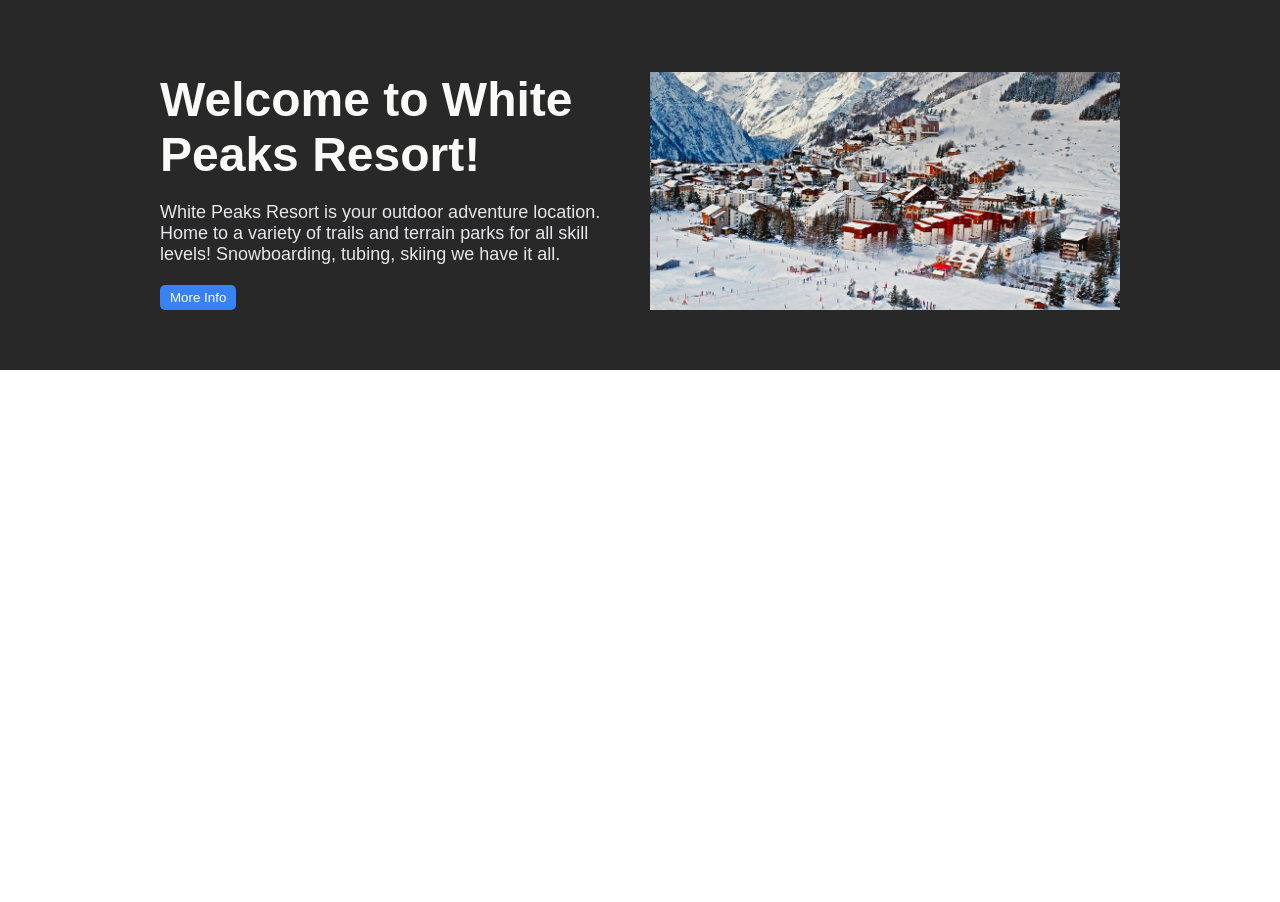
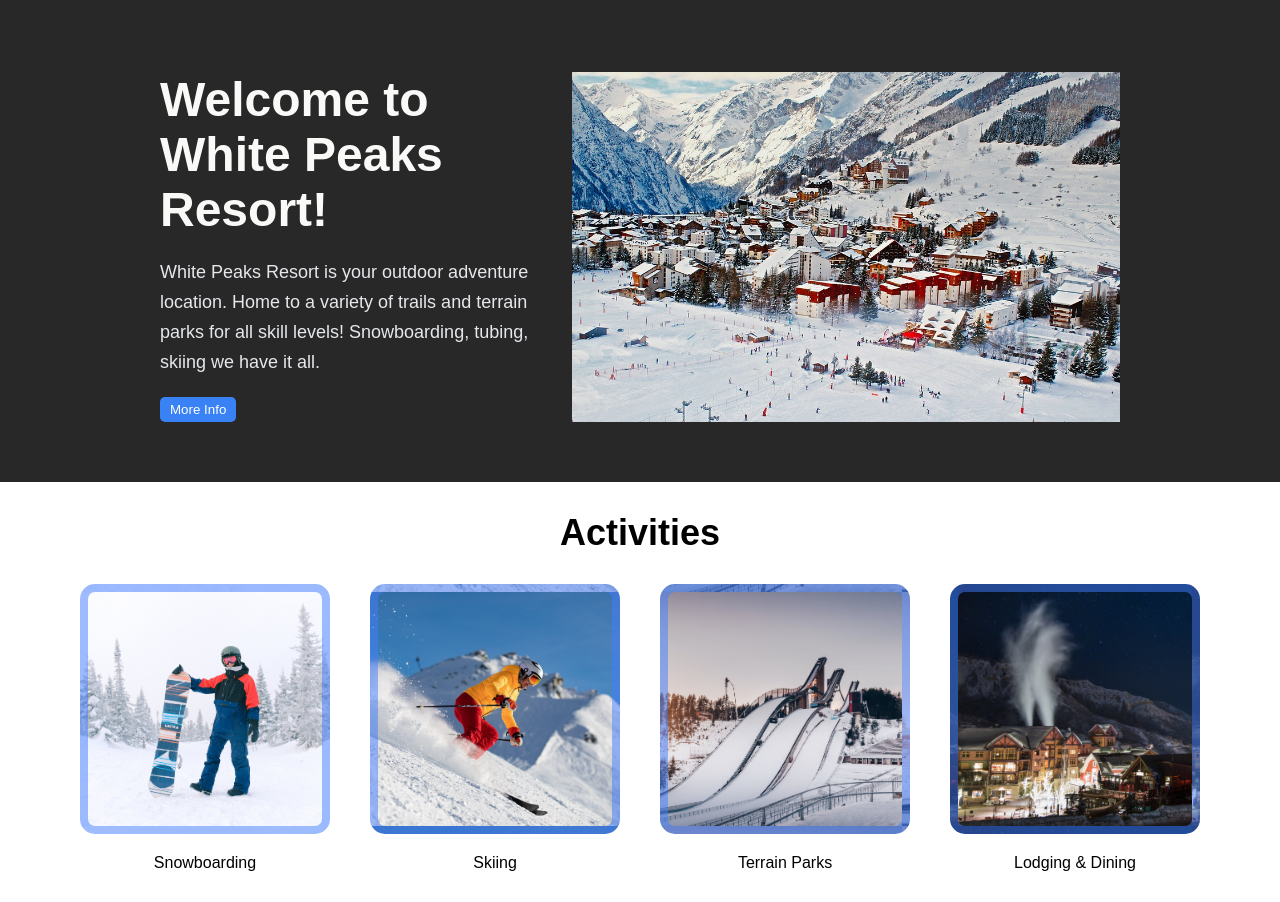
Before and after one commit to dbradd/landing-page, a plain HTML site: page index.html in a window 1280 px wide. Shown: the part 68-970 px from the top of the page. Before the commit the page ends 800 px from the top, so only its background shows below. Drawn offline with Linux system fonts and the light colour scheme.

Commit message:
added activities section

```diff
--- a/index.html
+++ b/index.html
@@ -26,5 +26,26 @@
         <div class="resortimg">
         </div>
     </div>
+    <div class="activity">
+        <h4>Activities</h4>
+        <div class="bar">
+            <div class="barimg">
+                <div class="snowboard"></div>
+                <p>Snowboarding</p>
+            </div>
+            <div class="barimg">
+                <div class="ski"></div>
+                <p>Skiing</p>
+            </div>
+            <div class="barimg">
+                <div class="terrain"></div>
+                <p>Terrain Parks</p>
+            </div>
+            <div class="barimg">
+                <div class="lodge"></div>
+                <p>Lodging & Dining</p>
+            </div>
+        </div>
+    </div>
 </body>
 </html>
--- a/styles.css
+++ b/styles.css
@@ -39,6 +39,11 @@ h3 {
     color: #f9faf8;
 }
 
+h4 {
+    font-size: 36px;
+    font-weight: bolder;
+}
+
 a {
     font-size: 18px;
     color: #e5e7eb;
@@ -65,11 +70,12 @@ a {
     background-position: center;
     background-repeat: no-repeat;
     background-size: cover;
-    flex: 1;
+    flex: 1.4;
 }
 
 .info p {
     font-size: 18px;
+    line-height: 30px;
     color: #e5e7eb;
 }
 
@@ -81,3 +87,53 @@ a {
     background-color: #3882f6;
     color: white;
 }
+
+.activity {
+    display: flex;
+    flex-direction: column;
+    align-items: center;
+    padding: 30px 160px;
+    gap: 30px;
+}
+
+.bar {
+    display: flex;
+    justify-content: center;
+    align-content: center;
+    gap: 40px;
+}
+
+.barimg {
+    display: flex;
+    flex-direction: column;
+    text-align: center;
+    gap: 20px;
+}
+
+.snowboard, .ski, .terrain, .lodge {
+    width: 250px;
+    height: 250px;
+    border: 8px solid rgba(67, 127, 255, 0.5);
+    border-radius: 15px;
+    background-size: cover;
+}
+
+.snowboard {
+    background-image: url(./media/snowboard.jpeg);
+    background-position: 50% 100%;
+}
+
+.ski {
+    background-image: url(./media/ski.jpeg);
+    background-position: 50% 100%;
+}
+
+.terrain {
+    background-image: url(./media/terrain.jpeg);
+    background-position: 100% 100%;
+}
+
+.lodge {
+    background-image: url(./media/lodge.jpeg);
+    background-position: 50% 100%;
+}
```
Also changed, not shown: media/lift.jpeg (deleted), media/lodge.jpeg (added), media/ski.jpeg (added), media/snowboard.jpeg (added), media/terrain.jpeg (added).
